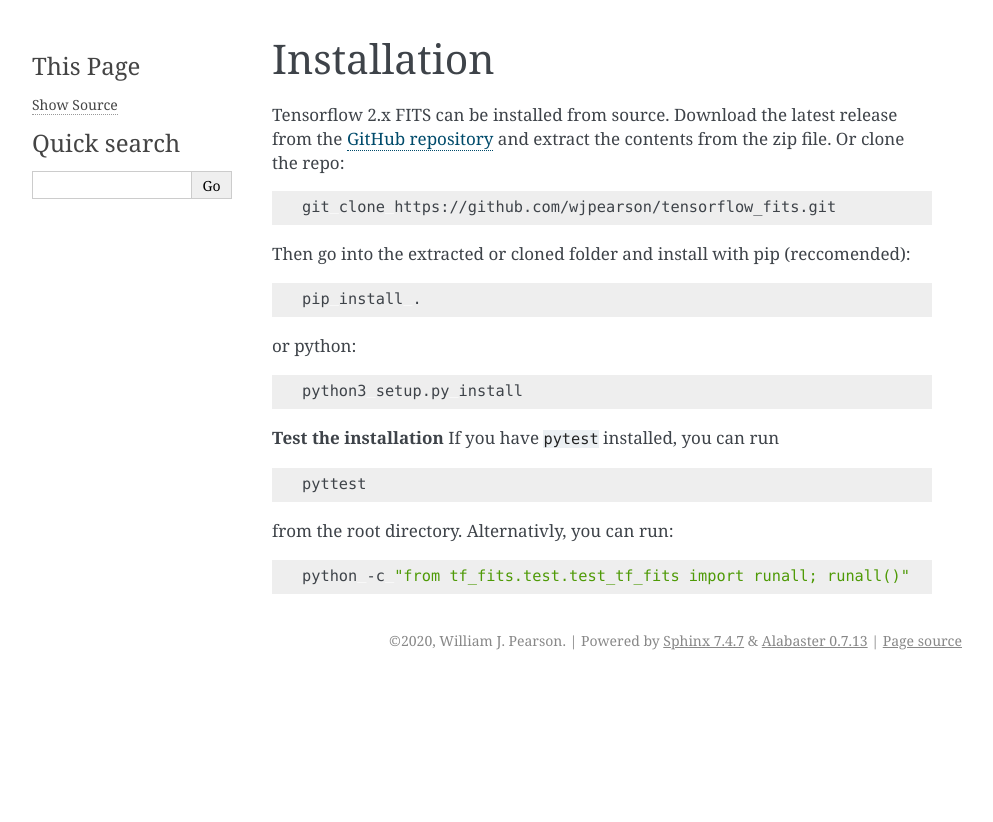
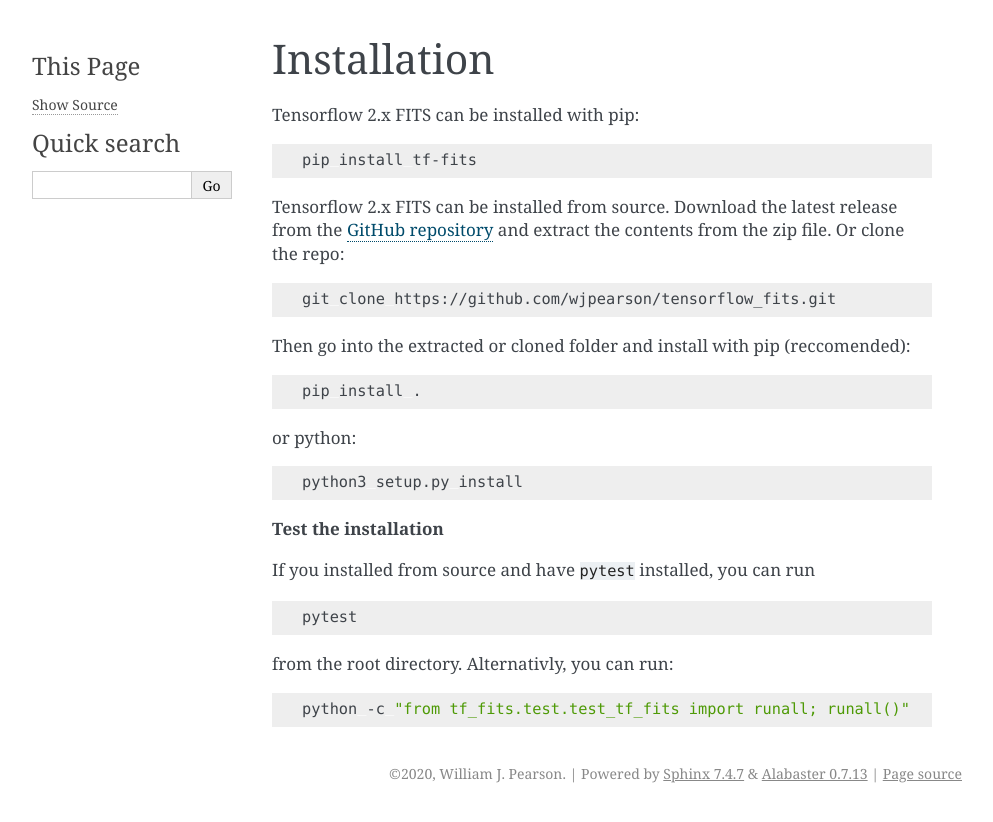
Before and after one commit to wjpearson/tensorflow_fits, a Sphinx documentation site: the page built from docs/installation.rst, in a window 1280 px wide. Shown: the top 822 px of the page, without its empty margins (148-1141 px from the left). Built offline with Sphinx 7.4.7, drawn with Linux system fonts in a browser that asks for light colours.

Commit message:
pip release

```diff
--- a/docs/installation.rst
+++ b/docs/installation.rst
@@ -1,5 +1,11 @@
 Installation
 ============
+
+Tensorflow 2.x FITS can be installed with pip:
+
+.. code:: bash
+
+    pip install tf-fits
 
 Tensorflow 2.x FITS can be installed from source. Download the latest release
 from the `GitHub repository <https://github.com/wjpearson/tensorflow_fits>`_
@@ -22,11 +28,12 @@ or python:
     python3 setup.py install
 
 **Test the installation**
-If you have ``pytest`` installed, you can run
+
+If you installed from source and have ``pytest`` installed, you can run
 
 .. code:: bash
 
-    pyttest
+    pytest
 
 from the root directory. Alternativly, you can run:
 
--- a/setup.py
+++ b/setup.py
@@ -15,7 +15,7 @@ setuptools.setup(
     url="https://github.com/wjpearson/tensorflow_fits",
     packages=setuptools.find_packages(),
     classifiers=[
-        "License :: OSI Approved :: Apache-2.0 License",
+        "License :: OSI Approved :: Apache Software License",
         "Programming Language :: Python :: 3",
         "Programming Language :: Python :: 3.5",
         "Programming Language :: Python :: 3.6",
@@ -24,5 +24,5 @@ setuptools.setup(
         "Operating System :: OS Independent",
                 ],
     python_requires='>=3.5',
-    install_requires=['tensorflow>=2.0', 'numpy'],
+    install_requires=['tensorflow>=2.0.0a0'],
 )
```
Also changed, not shown: README.md (+17 -6 lines).
